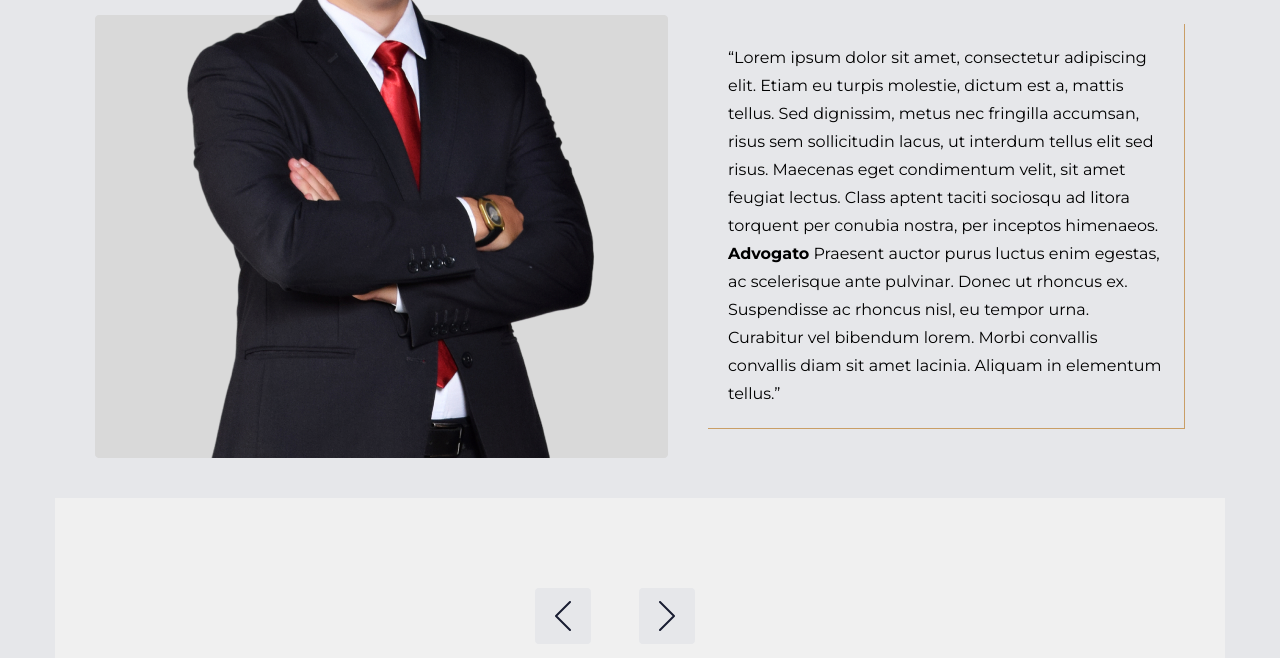
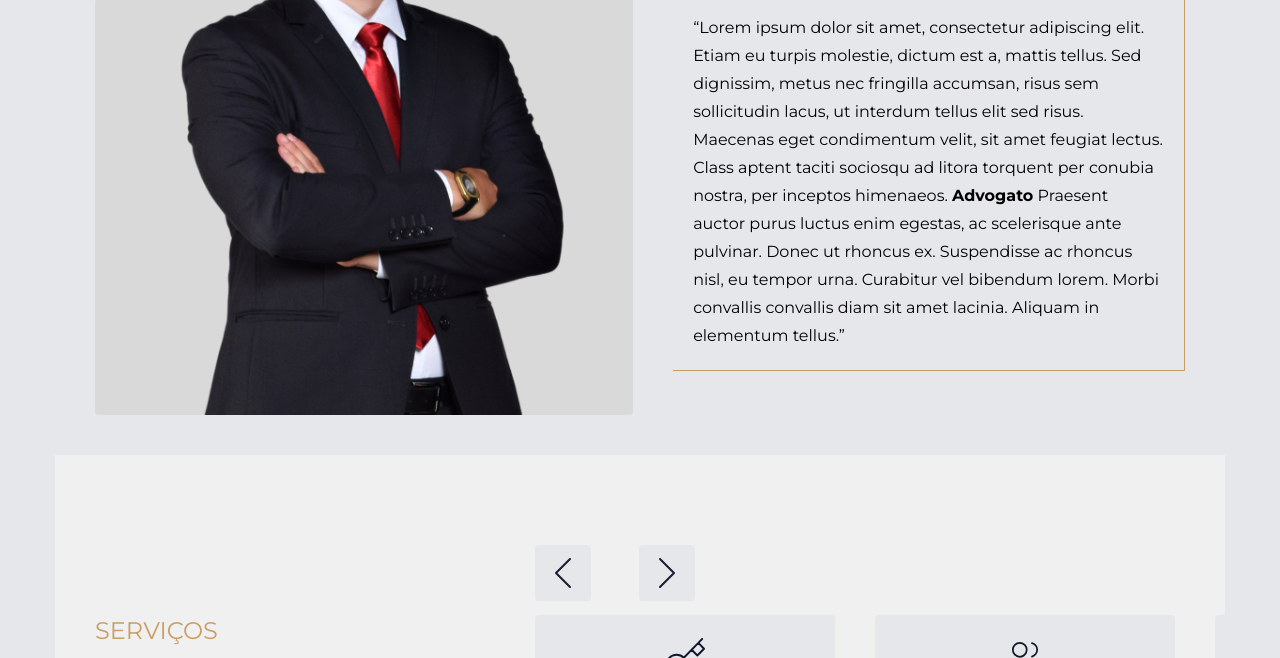
Before and after one commit to LeandroTRibeiro/Gustavo-Borges, a website: page src/index.html in a window 1280 px wide. Shown: the part 1343-2001 px from the top of the page. Drawn offline with Linux system fonts and the light colour scheme.

Commit message:
about image resize

```diff
--- a/src/index.html
+++ b/src/index.html
@@ -55,12 +55,16 @@ snap-x scroll-pt-10">
     </div>
     <section id="about" class="w-screen flex justify-center bg-color9 mt-[-70px] pt-10 tablet:mt-[-100px]">
         <div class="flex max-w-[1170px] p-10 gap-10 tablet:flex-col tablet:items-center">
-            <img src="./assets/images/GustavoAbout.png" alt="Gustavo Fernandes Borges Advogado" width="573" height="715" class="notebook:w-[473px] notebook:h-[515px] notebook-s:w-[373px] notebook-s:h-[415px] tablet:w-fit tablet:h-fit">
-            <article class="flex flex-col justify-center gap-10 notebook:gap-5 mt-20 notebook-s:mt-10 tablet:items-center">
-                <img src="./assets/svgs/logoAbout.svg" alt="Gustavo Fernandes Borges Logo" width="384" height="131.42" class="w-96 notebook:w-72 notebook-s:w-60">
-                <p class="leading-7 p-5 border-r border-r-color2 border-b border-b-color2 notebook-s:leading-5 tablet:leading-7">“Lorem ipsum dolor sit amet, consectetur adipiscing elit. Etiam eu turpis molestie, dictum est a, mattis tellus. Sed dignissim, metus nec fringilla accumsan, risus sem sollicitudin lacus, ut interdum tellus elit sed risus. Maecenas eget condimentum velit, sit amet feugiat lectus. Class aptent taciti sociosqu ad litora torquent per conubia nostra, per inceptos himenaeos. <strong>Advogato</strong> Praesent auctor purus luctus enim egestas, ac scelerisque ante pulvinar. Donec ut rhoncus ex. Suspendisse ac rhoncus nisl, eu tempor urna. Curabitur vel bibendum lorem. Morbi convallis convallis diam sit amet lacinia. Aliquam in elementum tellus.”
-                </p>
-            </article>
+            <div>
+                <img src="./assets/images/GustavoAbout.png" alt="Gustavo Fernandes Borges Advogado" width="573" height="715" class="">
+            </div>
+            <div class="w-[50%]">
+                <article class="flex flex-col justify-center gap-10 notebook:gap-5 pt-20 notebook-s:pt-10 tablet:items-center">
+                    <img src="./assets/svgs/logoAbout.svg" alt="Gustavo Fernandes Borges Logo" width="384" height="131.42" class="w-96 notebook:w-72 notebook-s:w-60">
+                    <p class="leading-7 p-5 border-r border-r-color2 border-b border-b-color2 notebook-s:leading-5 tablet:leading-7">“Lorem ipsum dolor sit amet, consectetur adipiscing elit. Etiam eu turpis molestie, dictum est a, mattis tellus. Sed dignissim, metus nec fringilla accumsan, risus sem sollicitudin lacus, ut interdum tellus elit sed risus. Maecenas eget condimentum velit, sit amet feugiat lectus. Class aptent taciti sociosqu ad litora torquent per conubia nostra, per inceptos himenaeos. <strong>Advogato</strong> Praesent auctor purus luctus enim egestas, ac scelerisque ante pulvinar. Donec ut rhoncus ex. Suspendisse ac rhoncus nisl, eu tempor urna. Curabitur vel bibendum lorem. Morbi convallis convallis diam sit amet lacinia. Aliquam in elementum tellus.”
+                    </p>
+                </article>
+            </div>
         </div>
     </section>
     <section id="services" class="w-screen max-w-[1170px] py-40 tablet:py-20 pl-10 mobile-g:pl-5 mobile-s:pl-2 bg-color5 flex tablet:flex-col gap-10 tablet:gap-40">
```
Also changed, not shown: dist/output.css.
